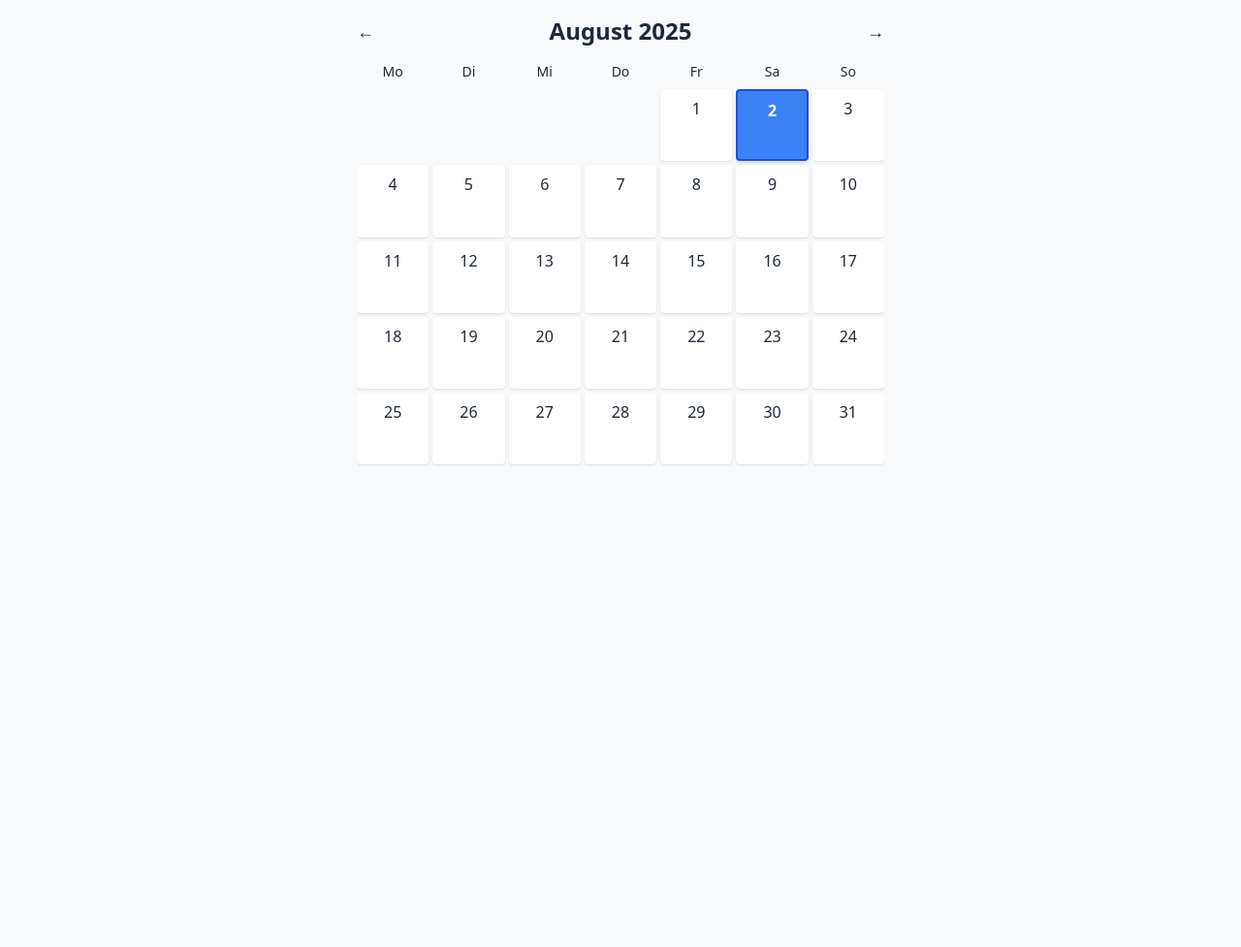
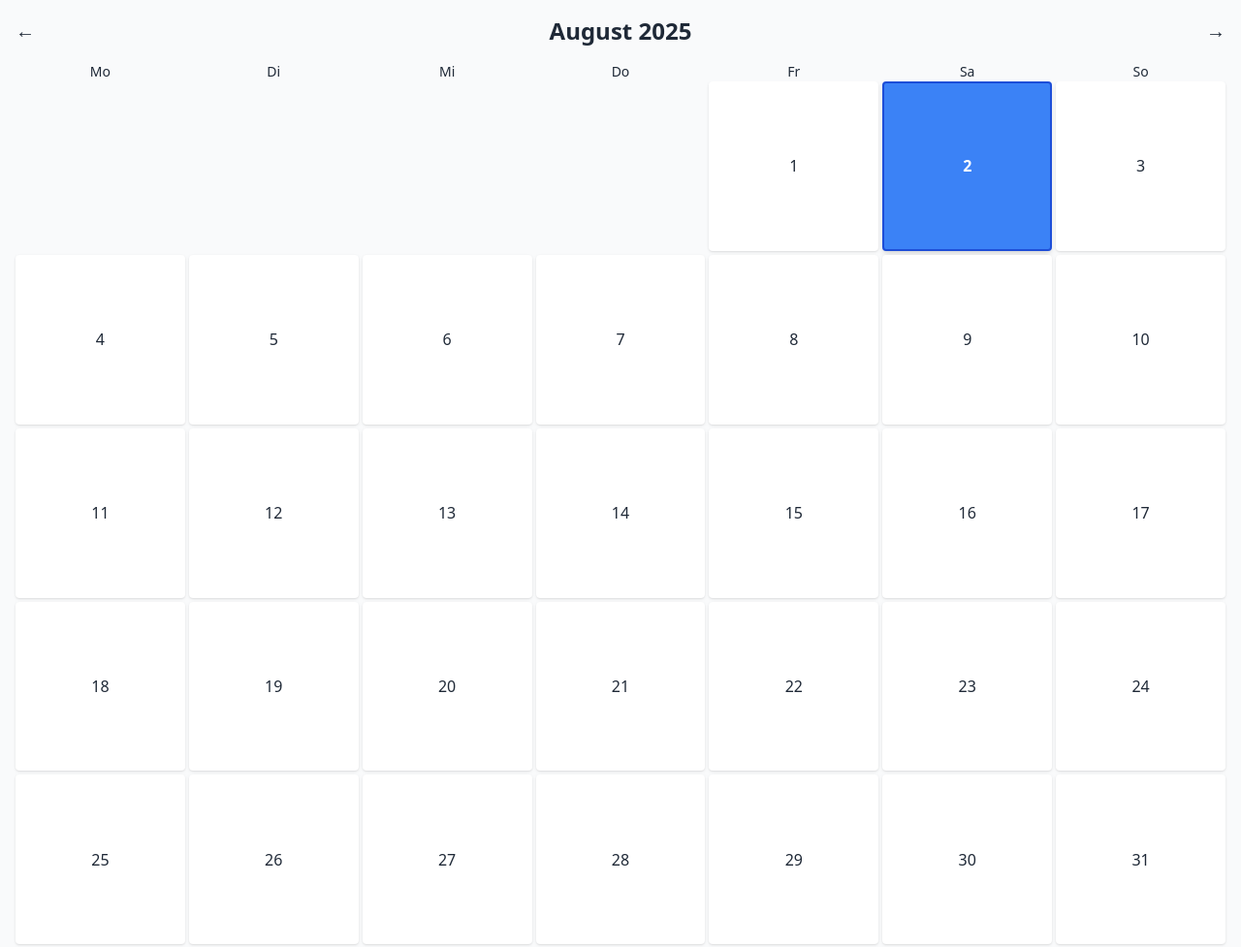
Before and after one commit to KarlieCreations/KarliesCalendarApp, a plain HTML site: page index.html in a window 1280 px wide. Shown: the whole page at 97% size. Before the commit the page ends 800 px from the top, so only its background shows below. Drawn offline with nearby package versions, Linux system fonts and the light colour scheme.

Commit message:
full screen

```diff
--- a/index.html
+++ b/index.html
@@ -1,29 +1,33 @@
 <!DOCTYPE html>
-<html lang="en">
+<html lang="de">
 <head>
   <meta charset="UTF-8" />
   <meta name="viewport" content="width=device-width, initial-scale=1.0" />
-  <title>Calendar App</title>
+  <title>Kalender App</title>
   <script src="https://cdn.tailwindcss.com"></script>
 </head>
 <body class="bg-gray-50 text-gray-800 min-h-screen flex flex-col">
 
-  <div class="flex flex-col flex-grow max-w-xl tablet:max-w-3xl mx-auto w-full p-4">
+  <!-- Main container that grows full height -->
+  <div class="flex flex-col flex-grow w-full h-full">
 
-    <div class="flex justify-between items-center mb-4">
-      <button id="prev" class="text-lg">←</button>
-      <h1 id="monthYear" class="text-2xl font-semibold text-center flex-grow"></h1>
-      <button id="next" class="text-lg">→</button>
+    <!-- Header with navigation -->
+    <div class="flex justify-between items-center p-4">
+      <button id="prev" class="text-xl font-bold">←</button>
+      <h1 id="monthYear" class="text-2xl font-semibold text-center flex-grow text-center"></h1>
+      <button id="next" class="text-xl font-bold">→</button>
     </div>
-    <div class="grid grid-cols-7 gap-1 text-center text-sm font-medium">
-  <div>Mo</div><div>Di</div><div>Mi</div><div>Do</div><div>Fr</div><div>Sa</div><div>So</div>
-</div>
 
-<!-- New wrapper for scrollable calendar that fills remaining space -->
-<div class="flex-grow overflow-auto">
-  <div id="calendar" class="grid grid-cols-7 gap-1 mt-2 h-full"></div>
-</div>
+    <!-- Weekday labels -->
+    <div class="grid grid-cols-7 gap-1 px-4 text-center text-sm font-medium">
+      <div>Mo</div><div>Di</div><div>Mi</div><div>Do</div><div>Fr</div><div>Sa</div><div>So</div>
+    </div>
 
+    <!-- Scrollable calendar grid -->
+    <div class="flex-grow overflow-auto px-4 pb-4">
+      <div id="calendar" class="grid grid-cols-7 gap-1 h-full"></div>
+    </div>
+  </div>
 
   <script src="script.js"></script>
 </body>
--- a/script.js
+++ b/script.js
@@ -8,28 +8,39 @@ function renderCalendar() {
   const year = date.getFullYear();
   const month = date.getMonth();
   const firstWeekday = new Date(year, month, 1).getDay(); // 0 = Sunday
-  const shiftedFirstDay = (firstWeekday + 6) % 7; // Shift so Monday = 0, Sunday = 6
+  const shiftedFirstDay = (firstWeekday + 6) % 7; // Make Monday = 0
   const daysInMonth = new Date(year, month + 1, 0).getDate();
 
   const today = new Date();
   const isCurrentMonth = year === today.getFullYear() && month === today.getMonth();
 
+  // Show month name in German
   monthYear.textContent = date.toLocaleString('de-DE', { month: 'long', year: 'numeric' });
 
-  // Add empty slots for the offset
+  // Fill initial blank days
   for (let i = 0; i < shiftedFirstDay; i++) {
-    calendar.innerHTML += '<div></div>';
+    const emptyCell = document.createElement('div');
+    emptyCell.className = 'aspect-square'; // keep empty cells square
+    calendar.appendChild(emptyCell);
   }
 
+  // Fill actual days
   for (let day = 1; day <= daysInMonth; day++) {
     const dayCell = document.createElement('div');
     dayCell.textContent = day;
-dayCell.style.aspectRatio = '1 / 1'; // Keeps them square
 
-    let baseClasses = 'p-2 rounded text-center';
+    // ✅ New square + centering style
+    dayCell.style.aspectRatio = '1 / 1'; // keeps it square
+    dayCell.style.display = 'flex';
+    dayCell.style.alignItems = 'center';
+    dayCell.style.justifyContent = 'center';
+
+    // Base classes
+    let baseClasses = 'rounded text-center';
     let style = 'bg-white shadow';
 
     if (isCurrentMonth && day === today.getDate()) {
+      // Highlight today
       style = 'bg-blue-500 text-white font-bold shadow-md border-2 border-blue-700';
     }
 
@@ -37,6 +48,7 @@ dayCell.style.aspectRatio = '1 / 1'; // Keeps them square
     calendar.appendChild(dayCell);
   }
 }
+
 
 
 
```
